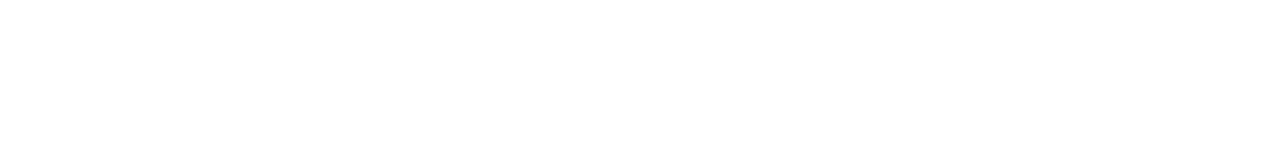
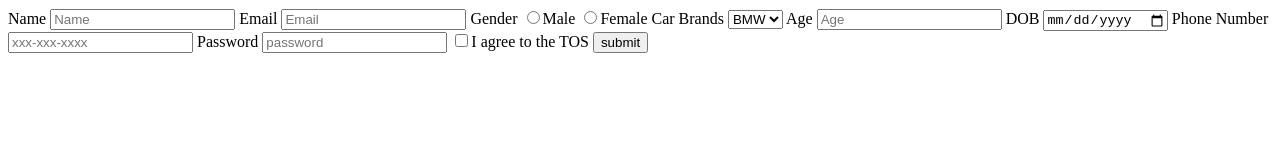
Before and after one commit to acciojob/signup-form-car-kudit223, a website: page main.html in a window 1280 px wide. Drawn offline with Linux system fonts and the light colour scheme.

Commit message:
created a submission

```diff
--- a/main.html
+++ b/main.html
@@ -10,6 +10,33 @@
 	<!-- the entire body must be written by student -->
     <script type="text/javascript" src="./script.js">
 </script>
+<form action="/form" method="post">
+	<label for="name">Name</label>
+	<input type="text" id="name" placeholder="Name" required>
+	<label for="email">Email</label>
+	<input type="email" id="email" placeholder="Email" required>
+	<spam>Gender</spam>
+	<input type="radio" id="gender_m" name="gender" value="male" required><label for="gender_m">Male</label>
+	<input type="radio" id="gender_f" name="gender" value="female" required><label for="gender_f">Female</label>
+
+	<label for="cars">Car Brands</label>
+	<select id="cars" required>
+		<option>BMW</option>
+		<option>M&M</option>
+		<option>TATA</option>
+	</select>
+
+	<label for="age">Age</label>
+	<input type="number" id="age" placeholder="Age" required>
+	<label for="dob">DOB</label>
+	<input type="date" id="dob" required>
+	<label for="tel">Phone Number</label>
+	<input type="tel" id="tel" placeholder="xxx-xxx-xxxx">
+	<label for="password">Password</label>
+	<input type="password" id="password" placeholder="password" required>
+	<input type="checkbox" id="tos" required><label for="tos">I agree to the TOS</label>
+	<input type="submit" value="submit">
+</form>
 
 </body>
 
```
